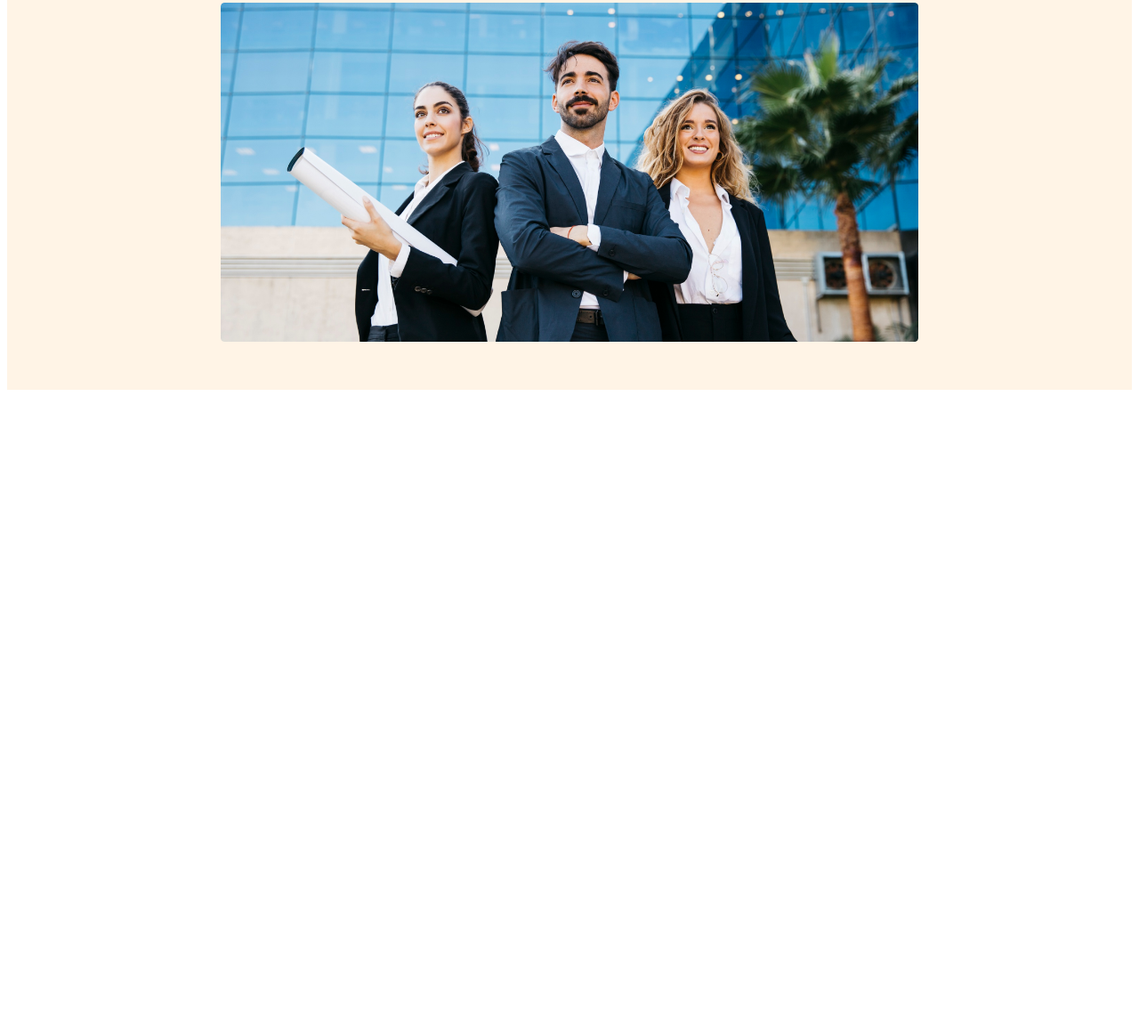
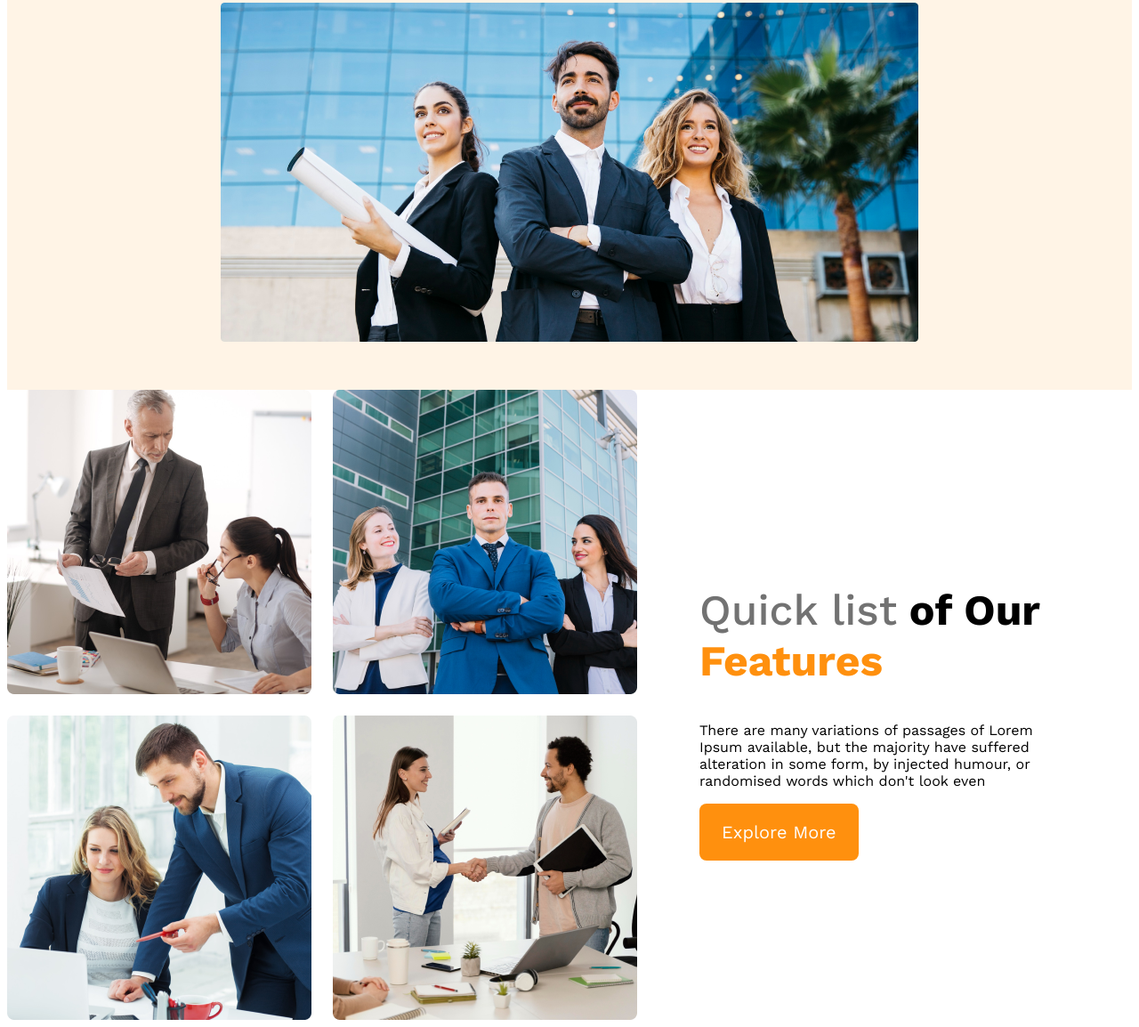
Before and after one commit to Mahmudaamimi/g3-architects-website, a plain HTML site: page index.html in a window 1280 px wide. Shown: the part 573-1727 px from the top of the page at 89% size. Before the commit the page ends 1019 px from the top, so only its background shows below. Drawn offline with nearby package versions, Linux system fonts and the light colour scheme.

Commit message:
added feature content

```diff
--- a/index.html
+++ b/index.html
@@ -7,6 +7,7 @@
     <link rel="stylesheet" href="styles/architect.css">
 </head>
 <body>
+    <!-- header start  -->
     <header>
         <nav>
             <h3 class="nav-title">G3 Architects </h3>
@@ -27,8 +28,25 @@
         </div>
 
     </header>
+    <!-- header end  -->
     <main>
+<!-- features sections start  -->
 
+        <section class="teams-container">
+            <div class="teams-img-container">
+                <img src="images/team1.png" alt="">
+                <img src="images/team2.png" alt="">
+                <img src="images/team3.png" alt="">
+                <img src="images/team4.png" alt="">
+            </div>
+            <div class="teams-content">
+                <h1 class="teams-title"><span class="Quick-list">Quick list</span> <span>of Our</span> <span class="text-Features">Features</span></h1>
+                <p class="teams-description">There are many variations of passages of Lorem Ipsum available, but the majority have suffered alteration in some form, by injected humour, or randomised words which don't look even</p>
+                <button class="btn-primary">Explore More</button>
+
+            </div>
+
+        </section>
     </main>
     <footer>
 
--- a/styles/architect.css
+++ b/styles/architect.css
@@ -86,3 +86,37 @@ nav li a{
         padding: 50px;
     }
 }
+/* main style  */
+main{
+    margin:0 auto ;
+    max-width: 1440px;
+
+}
+/* teams styles  */
+
+
+.teams-container{
+    display: flex;
+    align-items: center;
+}
+.teams-img-container{
+    display: grid;
+    grid-template-columns: repeat(2, 1fr);
+    gap: 24px;
+}
+.teams-content{
+    padding-left: 70px;
+    padding-right: 70px;
+}
+.teams-title{
+    font-size: 3rem;
+
+}
+.teams-title .Quick-list{
+    color: #727272;
+    font-weight: 500;
+}
+.teams-title .text-Features{
+    color: #ff900e;
+    font-weight: 700;
+}
```
